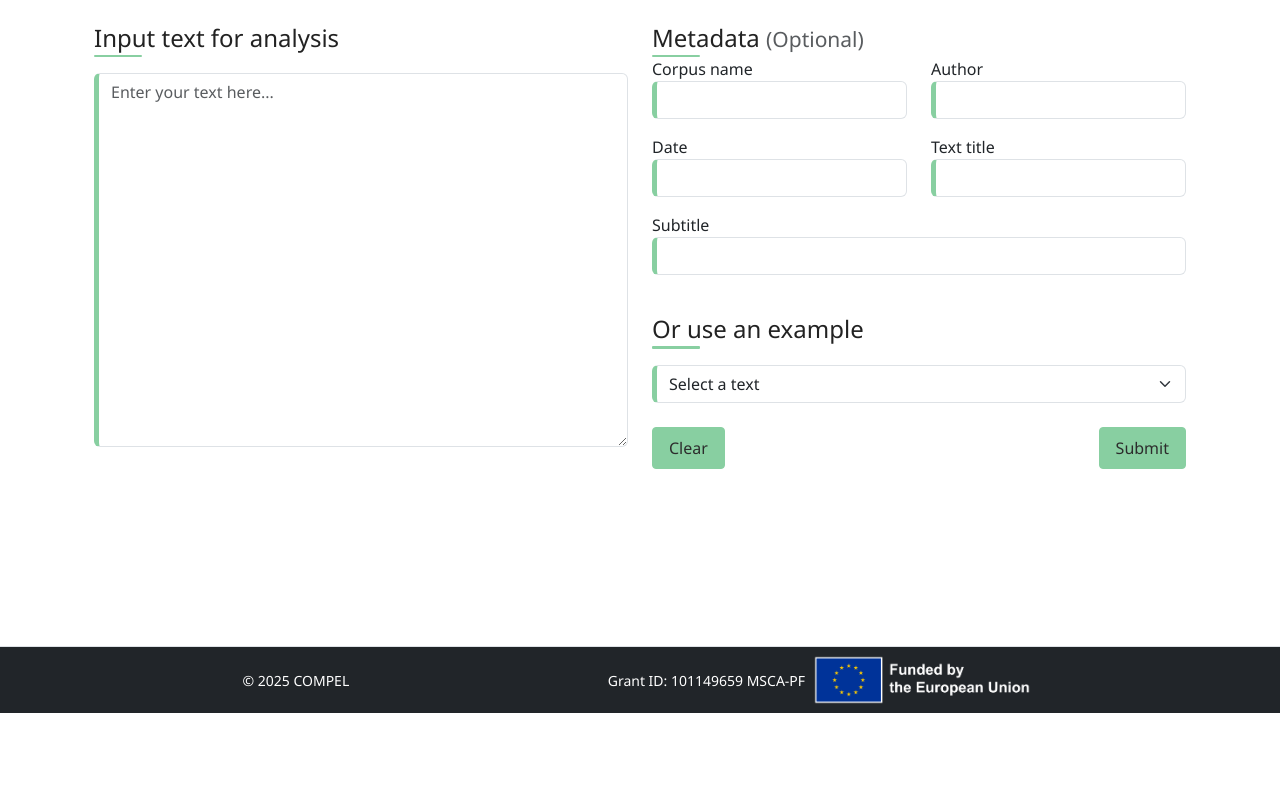
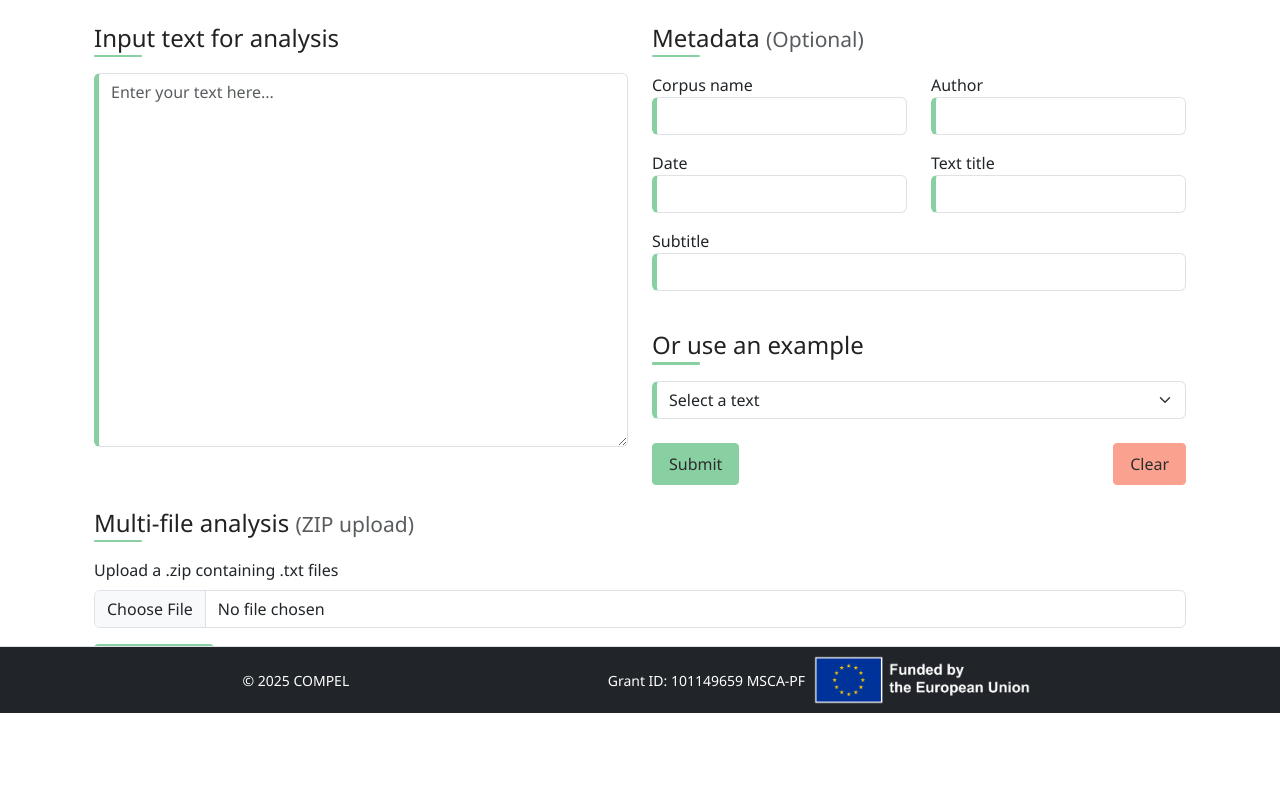
Before and after one commit to compellit/gamaweb, a Django app: page /en/gama/ in a window 1280 px wide. Shown: the part 87-875 px from the top of the page. Before the commit the page ends 800 px from the top, so only its background shows below. Run offline with Django 5.2, Linux system fonts and the light colour scheme; parts of the project's set-up code (start-up, migrations or seed data) failed here and were passed over; some libraries are stand-ins or nearby versions.

Commit message:
1. zip analysis 2. base tpl title clears sess (not just back to home)

```diff
--- a/gama/templates/gama/base.html
+++ b/gama/templates/gama/base.html
@@ -23,7 +23,7 @@
     <header class="navbar-custom position-relative mb-0">
         <div class="container navbar-border d-flex justify-content-between align-items-center px-2 py-0 my-0 mb-0">
             <!-- Titre -->
-            <h1 class="mb-3 site-title"><a class="site-title" href="{% url 'gama:index' %}">{% trans "GAMA: Galician Metrical Analyzer" %}</a></h1>
+            <h1 class="mb-3 site-title"><a class="site-title" href="{% url 'gama:clear_session' %}">{% trans "GAMA: Galician Metrical Analyzer" %}</a></h1>
             <!-- Container droite -->
             <div class="d-flex align-items-center gap-4">
                 <!-- Liens dans navbar avant menu langues (hidden on small screens cos gonna go on sidebar) -->
@@ -90,7 +90,7 @@
         </div>
     </div>
     <!-- body !-->
-    <main class="container my-0" style="padding-bottom:70px;">
+    <main class="container my-0" style="padding-bottom: 70px;">
         {% block content %}{% endblock %}
     </main>
 
--- a/gama/templates/gama/index.html
+++ b/gama/templates/gama/index.html
@@ -13,6 +13,7 @@
             <!-- Colonne gauche : Texte -->
             <div class="col-md-6 mb-4">
                 <h3 class="mb-3">{%trans "Input text for analysis" %}</h3>
+
                 {% if error_message %}
                     <div class="alert alert-danger" role="alert">
                         {{ error_message }}
@@ -23,9 +24,9 @@
             </div>
 
             <!-- Colonne droite : Métadonnées + exemple + boutons -->
-            <div class="col-md-6 mb-4">
+            <div class="col-md-6">
                 <!-- Bloc métadonnées -->
-                <h3 class="mb-0">{%trans "Metadata" %} <small class="text-muted">{%trans "(Optional)" %}</small></h3>
+                <h3 class="mb-3">{%trans "Metadata" %} <small class="text-muted">{%trans "(Optional)" %}</small></h3>
 
                 <div class="row">
                     <div class="col-md-6 mb-3">
@@ -56,7 +57,6 @@
                 <div id="loading-gif-mobile" class="text-center mt-3" style="display:none;">
                     <img src="{% static 'img/loader_green.gif' %}" alt="Loading..." style="height: 50px;">
                 </div>
-
                 <!-- Txt exemple -->
                 <h3 class="mt-4 mb-3">{%trans "Or use an example" %}</h3>
                 <select id="exampleSelector" class="form-select mb-3 left-border-gr">
@@ -68,14 +68,23 @@
 
                 <!-- Boutons -->
                 <div class="d-flex justify-content-between mt-4">
-                    <a href="{% url 'gama:clear_session' %}" class="btn btn-beige">{% trans "Clear" %}</a>
                     <button type="submit" class="btn btn-beige">{% trans "Submit" %}</button>
+                    <a href="{% url 'gama:clear_session' %}" class="btn btn-orange">{% trans "Clear" %}</a>
                 </div>
                 <div id="loading-gif-desktop" class="text-center mt-3" style="display: none;">
                     <img src="{% static 'img/loader_green.gif' %}" alt="Loading..." style="height: 50px;">
                 </div>
             </div>
         </div>
+    </form>
+    <h3 class="mb-3 mt-4">{% trans "Multi-file analysis" %} <small class="text-muted">{% trans "(ZIP upload)" %}</small></h3>
+    <form action="{% url 'gama:bulk_analysis' %}" method="post" enctype="multipart/form-data" onsubmit="showLoadingZip()">
+        {% csrf_token %}
+        <div class="mb-3">
+            <label for="zip_file" class="form-label">{% trans "Upload a .zip containing .txt files" %}</label>
+            <input class="form-control" type="file" name="zip_file" id="zip_file" accept=".zip" required>
+        </div>
+        <button type="submit" class="btn btn-beige">{% trans "Analyze ZIP" %}</button>
     </form>
 </div>
 
@@ -178,6 +187,7 @@ function showLoading() {
         document.getElementById("loading-gif-mobile").style.display = "none";
     });
 
+
 </script>
 
 
--- a/gama/urls.py
+++ b/gama/urls.py
@@ -9,6 +9,7 @@ urlpatterns = [
     path("error/<str:errtype>/", views.error, name="error"),
     path("export_results/", views.export_results, name="export_results"),
     path("about/", views.about, name="about"),
-    path("analysis_result/", views.analysis_result, name="analysis_result"),
+    path("results/", views.analysis_results, name="analysis_result"),
     path('clear-session/', views.clear_session, name='clear_session'),
+    path('bulk_analysis/', views.bulk_analysis, name='bulk_analysis'),
 ]
--- a/gama/views.py
+++ b/gama/views.py
@@ -144,7 +144,7 @@ def analysis(request):
 
     return redirect("gama:index")
 
-def analysis_result(request):
+def analysis_results(request):
     handle_language(request)
 	# `analysis_data` is the metadata
     analysis_data = request.session.get("analysis_data")
@@ -266,3 +266,96 @@ def about(request):
     lang = request.LANGUAGE_CODE
     translation.activate(lang)
     return render(request, f"gama/about/about_{lang}.html")
+
+
+def bulk_analysis(request):
+    """Zip analysis"""
+    handle_language(request)
+
+    if request.method == 'POST' and request.FILES.get('zip_file'):
+        uploaded_zip = request.FILES['zip_file']
+
+        with tempfile.TemporaryDirectory() as tmpdir:
+            zip_path = os.path.join(tmpdir, 'uploaded.zip')
+            with open(zip_path, 'wb') as f:
+                for chunk in uploaded_zip.chunks():
+                    f.write(chunk)
+
+            extract_dir = os.path.join(tmpdir, 'extracted')
+            os.makedirs(extract_dir, exist_ok=True)
+            with zipfile.ZipFile(zip_path, 'r') as zip_ref:
+                zip_ref.extractall(extract_dir)
+
+            result_paths = []
+
+            for fname in os.listdir(extract_dir):
+                if fname.endswith('.txt'):
+                    input_path = os.path.join(extract_dir, fname)
+                    try:
+                        with open(input_path, "r", encoding="utf-8") as f:
+                            text = f.read()
+
+                        if not text.strip():
+                            continue
+
+                        curid = str(uuid.uuid4())[:6]
+                        out_dir = settings.IO_DIR / f"bulk_{curid}"
+                        Path(out_dir).mkdir(parents=True, exist_ok=True)
+
+                        input_txt = out_dir / "input.txt"
+                        with open(input_txt, "w", encoding="utf-8") as f:
+                            f.write(text)
+
+                        subprocess.run(
+                            ["python", "../preprocessing/g2s_client_running_text.py",
+                             str(input_txt), "-p", "-d", "-n", "-s", "-b", "001"],
+                            check=True,
+                            cwd=settings.PREPRO_DIR,
+                        )
+
+                        orig_poem_path = input_txt
+                        prepro_poem_path = out_dir / "out_001" / "input_pp_out_norm_spa_001.txt"
+                        scansion, results_data = gumper_main(gcf, orig_poem_path, prepro_poem_path)
+
+                        # Création du fichier TSV
+                        result_name = f"{Path(fname).stem}_results.tsv"
+                        result_path = os.path.join(tmpdir, result_name)
+                        with open(result_path, "w", encoding="utf-8", newline="") as f:
+                            writer = csv.DictWriter(f, fieldnames=[
+                                "#", _("original_text"), _("preprocessing"),
+                                _("metrical_syllables"), _("stressed_syllables"), _("no_extra_rhythmic")
+                            ], delimiter="\t")
+                            writer.writeheader()
+                            for row in results_data:
+                                writer.writerow({
+                                    "#": row["line"],
+                                    _("original_text"): row["original_text"],
+                                    _("preprocessing"): row["preprocessing"],
+                                    _("metrical_syllables"): row["metrical_syllables"],
+                                    _("stressed_syllables"): row["stressed_syllables"],
+                                    _("no_extra_rhythmic"): row["no_extra_rhythmic"]
+                                })
+
+                        result_paths.append((result_name, result_path))
+
+                    except Exception as e:
+                        print(f"Error with {fname}: {e}")
+                        continue
+
+            if not result_paths:
+                return HttpResponse(_("No valid poems found in ZIP."), status=400)
+
+            # Création du zip de sortie
+            original_name = uploaded_zip.name
+            base_name = original_name.rsplit('.', 1)[0]
+            output_zip_name = f"{base_name}_results.zip"
+            with zipfile.ZipFile(output_zip_name, 'w') as out_zip:
+                for name, path in result_paths:
+                    out_zip.write(path, arcname=name)
+
+            with open(output_zip_name, 'rb') as f:
+                response = HttpResponse(f.read(), content_type='application/zip')
+                response['Content-Disposition'] = f'attachment; filename="{output_zip_name}"'
+                return response
+
+    return HttpResponse(_("No ZIP file uploaded or method not allowed."), status=400)
```
